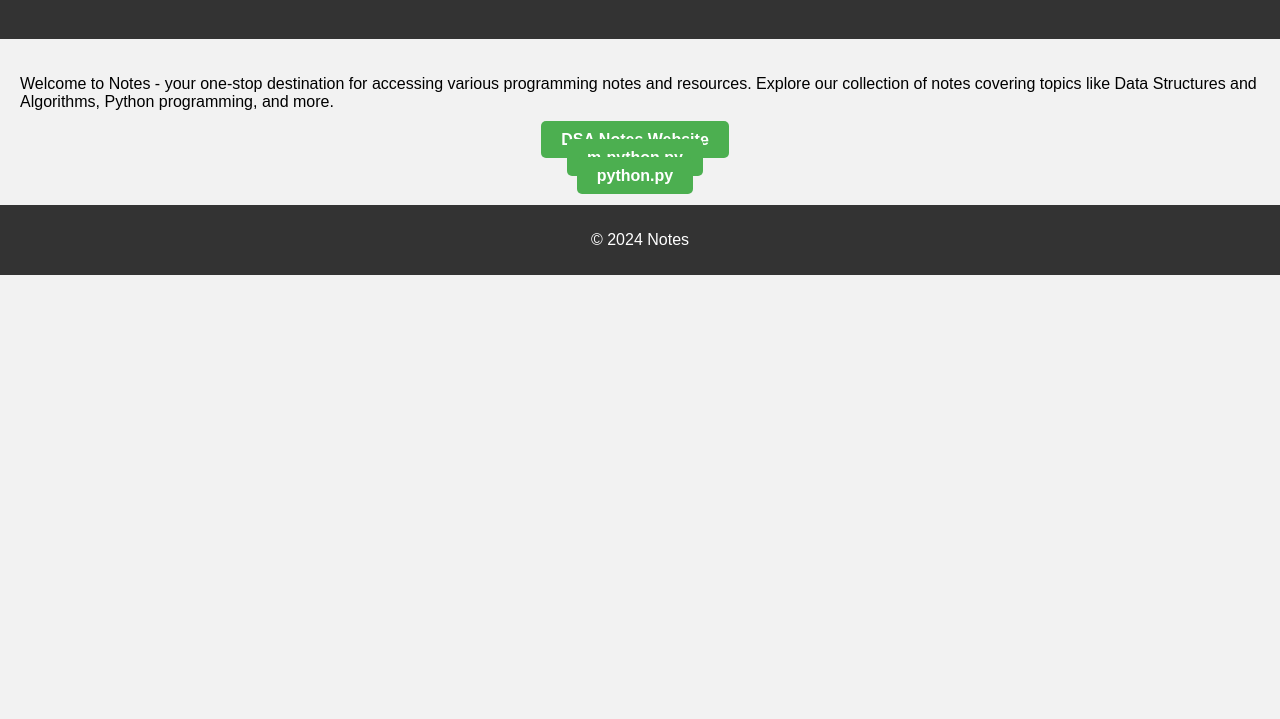
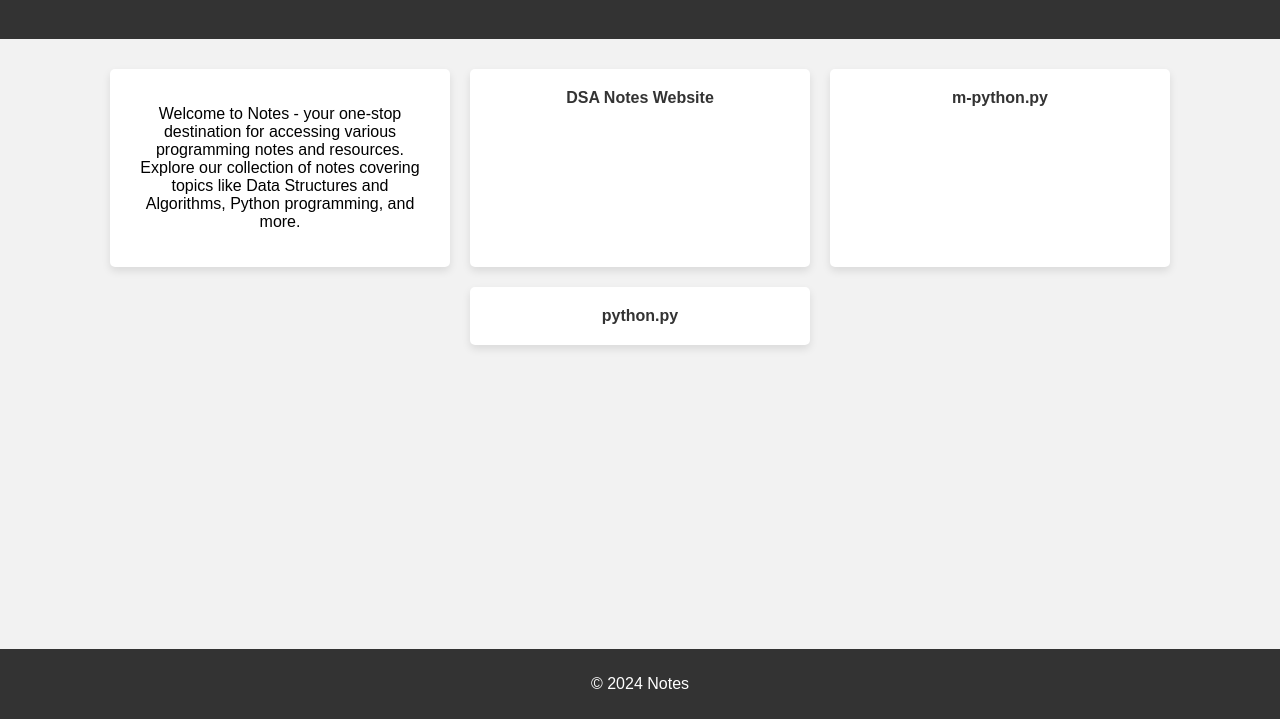
Before and after one commit to Coderjacks/Notes, a plain HTML site: page index.html in a window 1280 px wide. Shown: the part 81-800 px from the top of the page. Drawn offline with Linux system fonts and the light colour scheme.

Commit message:
Update index.html

```diff
--- a/index.html
+++ b/index.html
@@ -20,34 +20,32 @@
             padding: 20px 0;
         }
 
-        nav ul {
-            list-style-type: none;
-            margin: 0;
-            padding: 0;
+        main {
+            padding: 20px;
+            display: flex;
+            flex-wrap: wrap;
+            justify-content: center;
+        }
+
+        .card {
+            background-color: #fff;
+            border-radius: 5px;
+            box-shadow: 0 4px 8px rgba(0, 0, 0, 0.1);
+            margin: 10px;
+            padding: 20px;
+            width: 300px;
             text-align: center;
         }
 
-        nav ul li {
-            display: inline;
+        .card a {
+            text-decoration: none;
+            color: #333;
+            font-weight: bold;
+            transition: color 0.3s;
         }
 
-        nav ul li a {
-            text-decoration: none;
-            color: #fff;
-            font-weight: bold;
-            background-color: #4CAF50;
-            padding: 10px 20px;
-            border-radius: 5px;
-            margin-right: 10px;
-            transition: background-color 0.3s;
-        }
-
-        nav ul li a:hover {
-            background-color: #45a049;
-        }
-
-        main {
-            padding: 20px;
+        .card a:hover {
+            color: #4CAF50;
         }
 
         footer {
@@ -55,35 +53,24 @@
             color: #fff;
             text-align: center;
             padding: 10px 0;
-        }
-
-        pre {
-            background-color: #f8f8f8;
-            border: 1px solid #ccc;
-            border-radius: 5px;
-            padding: 10px;
-            overflow-x: auto; /* Add horizontal scrollbar if needed */
-        }
-
-        code {
-            font-family: 'Courier New', Courier, monospace;
-        }
-
-        /* Introduction section styles */
-        section {
-            margin-bottom: 20px;
+            position: absolute;
+            bottom: 0;
+            width: 100%;
         }
 
         /* Responsive layout */
         @media screen and (max-width: 768px) {
-            section {
-                padding: 10px;
+            .card {
+                width: calc(50% - 20px);
             }
         }
 
         @media screen and (max-width: 480px) {
-            section {
-                padding: 5px;
+            .card {
+                width: calc(100% - 20px);
+            }
+            main {
+                padding: 10px;
             }
         }
     </style>
@@ -94,17 +81,21 @@
     </header>
 
     <main>
-        <section>
+        <section class="card">
             <p>Welcome to Notes - your one-stop destination for accessing various programming notes and resources. Explore our collection of notes covering topics like Data Structures and Algorithms, Python programming, and more.</p>
         </section>
 
-        <nav>
-            <ul>
-                <li><a href="https://coderjacks.github.io/Notes/DSA%20Notes%20Website">DSA Notes Website</a></li><br>
-                <li><a href="https://coderjacks.github.io/Notes/m-python.py">m-python.py</a></li><br>
-                <li><a href="https://coderjacks.github.io/Notes/python.py">python.py</a></li><br>
-            </ul>
-        </nav>
+        <section class="card">
+            <a href="https://coderjacks.github.io/Notes/DSA%20Notes%20Website">DSA Notes Website</a>
+        </section>
+
+        <section class="card">
+            <a href="https://coderjacks.github.io/Notes/m-python.py">m-python.py</a>
+        </section>
+
+        <section class="card">
+            <a href="https://coderjacks.github.io/Notes/python.py">python.py</a>
+        </section>
     </main>
 
     <footer>
```
